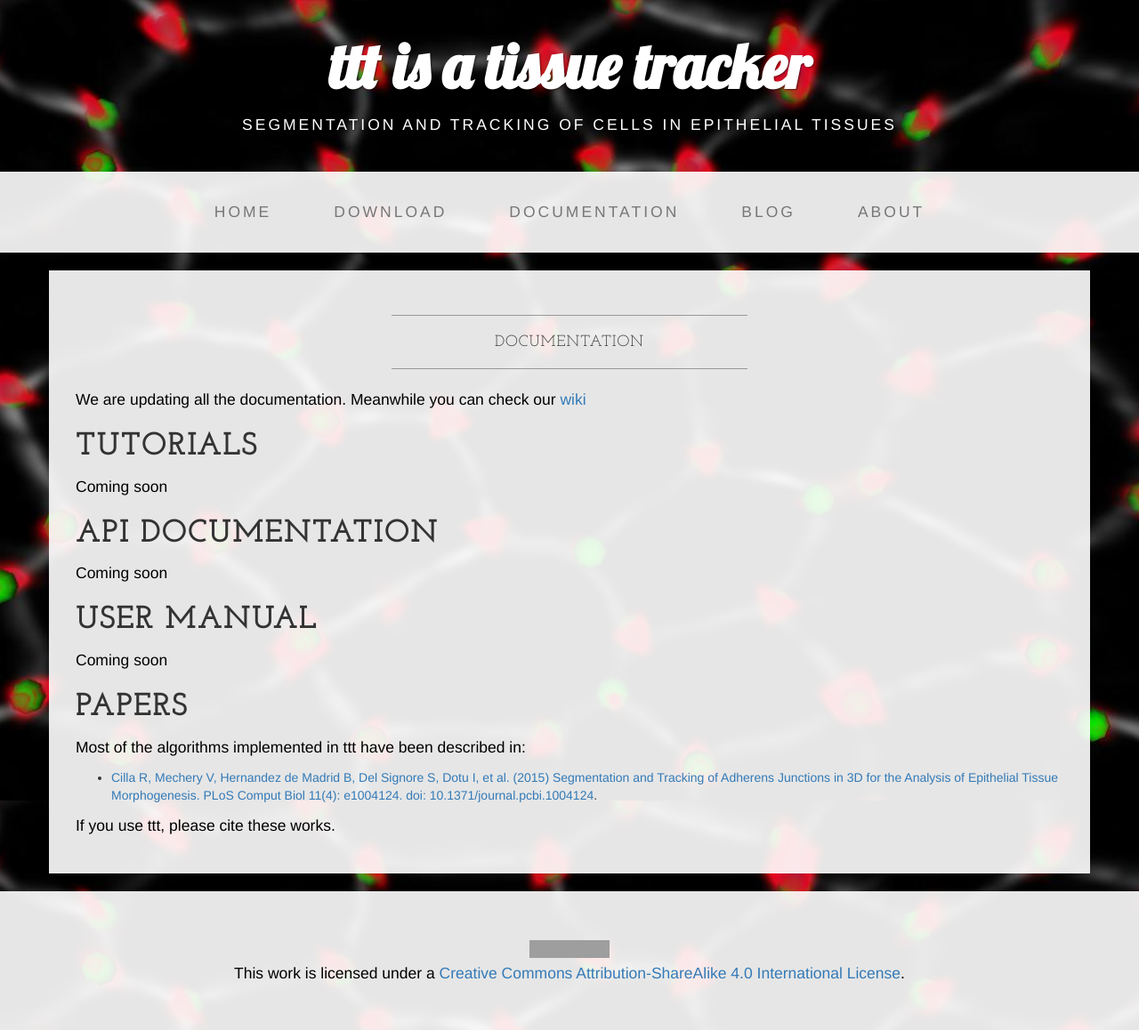
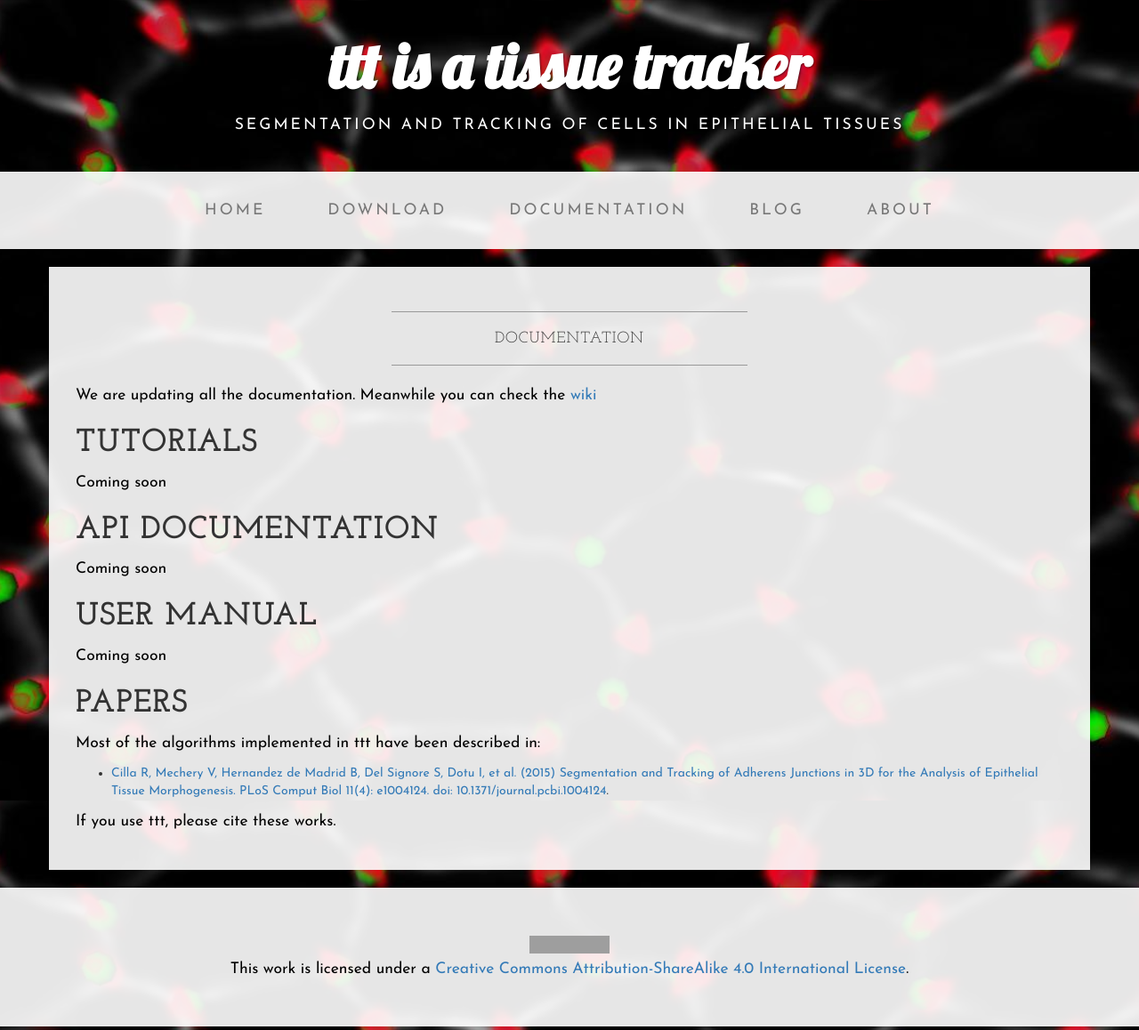
Before and after one commit to HatiniLab/ttt, a Jekyll site: the page built from documentation.md, in a window 1280 px wide. Shown: the whole page at 89% size. Built offline with Jekyll 4.4.1, drawn with Linux system fonts in a browser that asks for light colours; nearby versions of some CDN libraries; library files that are not in the unit come from our copies; grey boxes are pictures that could not be loaded.

Commit message:
Updated fonts

```diff
--- a/_includes/css/business-casual.css
+++ b/_includes/css/business-casual.css
@@ -5,7 +5,7 @@
  */
 
 body {
-    font-family: "Arimo","Helvetica Neue",Helvetica,Arial,sans-serif;
+    font-family: "Josefin Sans","Helvetica Neue",Helvetica,Arial,sans-serif;
     background: url('../img/bg.jpg') no-repeat top center fixed;
     -webkit-background-size: cover;
     -moz-background-size: cover;
--- a/_includes/head.html
+++ b/_includes/head.html
@@ -17,7 +17,8 @@
     <link href="http://fonts.googleapis.com/css?family=Open+Sans:300italic,400italic,600italic,700italic,800italic,400,300,600,700,800" rel="stylesheet" type="text/css">
     <link href="http://fonts.googleapis.com/css?family=Josefin+Slab:100,300,400,600,700,100italic,300italic,400italic,600italic,700italic" rel="stylesheet" type="text/css">
     <link href='http://fonts.googleapis.com/css?family=Lobster' rel='stylesheet' type='text/css'>
-    <link href='http://fonts.googleapis.com/css?family=Arimo' rel='stylesheet' type='text/css'>
+    <!--link href='http://fonts.googleapis.com/css?family=Arimo' rel='stylesheet' type='text/css'-->
+    <link href='http://fonts.googleapis.com/css?family=Josefin+Sans&subset=latin,latin-ext' rel='stylesheet' type='text/css'>
     <!-- HTML5 Shim and Respond.js IE8 support of HTML5 elements and media queries -->
     <!-- WARNING: Respond.js doesn't work if you view the page via file:// -->
     <!--[if lt IE 9]>
--- a/documentation.md
+++ b/documentation.md
@@ -3,7 +3,7 @@ layout: page
 title: Documentation
 permalink: /documentation/
 ---
-We are updating all the documentation. Meanwhile you can check our [wiki](https://github.com/HatiniLab/ttt/wiki)
+We are updating all the documentation. Meanwhile you can check the [wiki](https://github.com/HatiniLab/ttt/wiki)
 
 #Tutorials
 Coming soon
```
